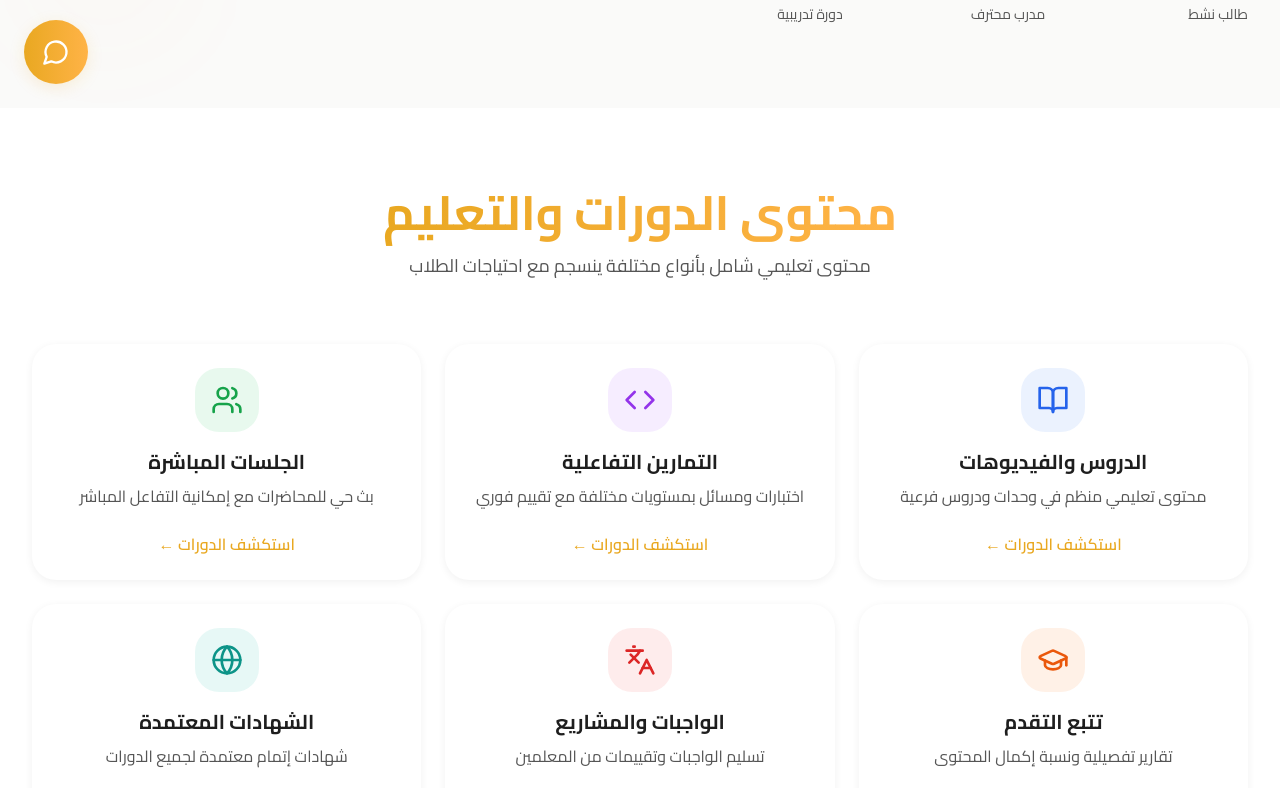
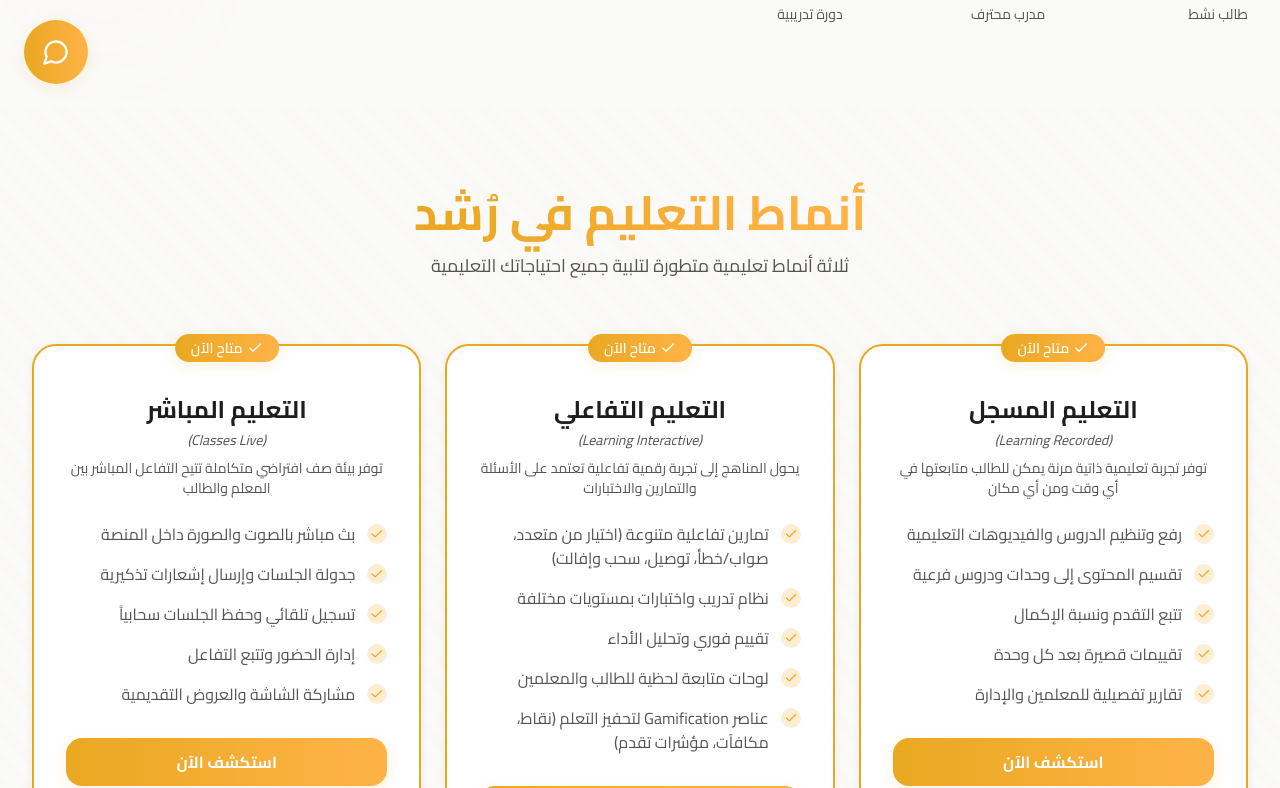
Before and after one commit to belalwws/rusg-academy, a React (Vite) app: page / in a window 1280 px wide. Shown: the part 692-1480 px from the top of the page. Built offline with nearby package versions, Linux system fonts and the light colour scheme.

Commit message:
Remove CourseCategories section and update Learning Methods to match report exactly

```diff
--- a/src/App.tsx
+++ b/src/App.tsx
@@ -1,6 +1,5 @@
 import { Header } from './components/sections/Header';
 import { HeroSection } from './components/sections/HeroSection';
-import { CourseCategoriesSection } from './components/sections/CourseCategoriesSection';
 import { LearningMethodsSection } from './components/sections/LearningMethodsSection';
 import { IslamicFeaturesSection } from './components/sections/IslamicFeaturesSection';
 import { CommunitiesSection } from './components/sections/CommunitiesSection';
@@ -17,7 +16,6 @@ function App() {
       <Header />
       <main>
         <HeroSection />
-        <CourseCategoriesSection />
         <LearningMethodsSection />
         <IslamicFeaturesSection />
         <CommunitiesSection />
--- a/src/components/sections/LearningMethodsSection.tsx
+++ b/src/components/sections/LearningMethodsSection.tsx
@@ -6,40 +6,43 @@ export const LearningMethodsSection: React.FC = () => {
   const methods = [
     {
       title: 'التعليم المسجل',
-      description: 'Learning Recorded',
+      subtitle: 'Learning Recorded',
+      description: 'توفر تجربة تعليمية ذاتية مرنة يمكن للطالب متابعتها في أي وقت ومن أي مكان',
       status: 'متاح الآن',
       features: [
-        'رفع وتنظيم الدروس والفيديوهات',
-        'تقسيم المحتوى لوحدات ودروس فرعية',
+        'رفع وتنظيم الدروس والفيديوهات التعليمية',
+        'تقسيم المحتوى إلى وحدات ودروس فرعية',
         'تتبع التقدم ونسبة الإكمال',
         'تقييمات قصيرة بعد كل وحدة',
-        'تقارير تفصيلية للمعلمين',
+        'تقارير تفصيلية للمعلمين والإدارة',
       ],
       available: true,
     },
     {
       title: 'التعليم التفاعلي',
-      description: 'Learning Interactive',
+      subtitle: 'Learning Interactive',
+      description: 'يحول المناهج إلى تجربة رقمية تفاعلية تعتمد على الأسئلة والتمارين والاختبارات',
       status: 'متاح الآن',
       features: [
-        'تمارين تفاعلية متنوعة',
-        'اختبارات بمستويات مختلفة',
+        'تمارين تفاعلية متنوعة (اختيار من متعدد، صواب/خطأ، توصيل، سحب وإفالت)',
+        'نظام تدريب واختبارات بمستويات مختلفة',
         'تقييم فوري وتحليل الأداء',
-        'عناصر Gamification وتحفيز',
-        'لوحات متابعة لحظية',
+        'لوحات متابعة لحظية للطالب والمعلمين',
+        'عناصر Gamification لتحفيز التعلم (نقاط، مكافآت، مؤشرات تقدم)',
       ],
       available: true,
     },
     {
       title: 'التعليم المباشر',
-      description: 'Classes Live',
+      subtitle: 'Classes Live',
+      description: 'توفر بيئة صف افتراضي متكاملة تتيح التفاعل المباشر بين المعلم والطالب',
       status: 'متاح الآن',
       features: [
-        'بث مباشر بالصوت والصورة',
-        'جدولة الجلسات وإرسال تنبيهات',
-        'تسجيل تلقائي وحفظ سحابي',
+        'بث مباشر بالصوت والصورة داخل المنصة',
+        'جدولة الجلسات وإرسال إشعارات تذكيرية',
+        'تسجيل تلقائي وحفظ الجلسات سحابياً',
         'إدارة الحضور وتتبع التفاعل',
-        'مشاركة الشاشة والعروض',
+        'مشاركة الشاشة والعروض التقديمية',
       ],
       available: true,
     },
@@ -99,7 +102,10 @@ export const LearningMethodsSection: React.FC = () => {
                 <h3 className="text-2xl font-bold text-text-primary mb-1 text-center">
                   {method.title}
                 </h3>
-                <p className="text-sm text-text-secondary mb-6 text-center italic">
+                <p className="text-sm text-text-secondary mb-2 text-center italic">
+                  ({method.subtitle})
+                </p>
+                <p className="text-sm text-text-secondary mb-6 text-center">
                   {method.description}
                 </p>
 
```
